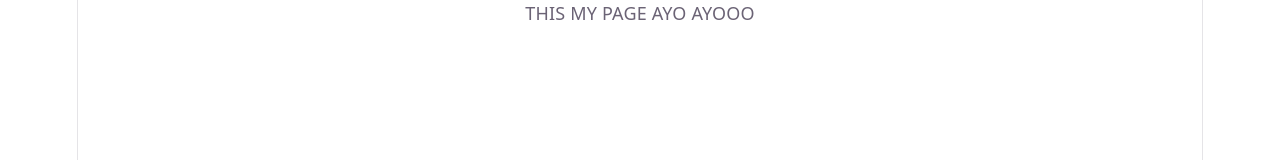
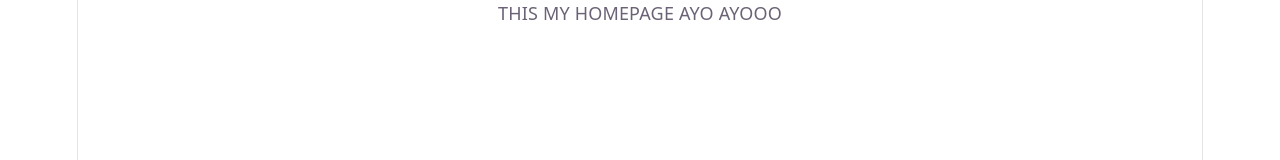
Before and after one commit to FlagonDragon/shopping-cart, a React (Vite) app: page / in a window 1280 px wide. Shown: the top 160 px of the page. Built offline with nearby package versions, Linux system fonts and the light colour scheme.

Commit message:
add shop and cart paths

```diff
--- /dev/null
+++ b/src/components/Cart.jsx
@@ -0,0 +1,7 @@
+function Cart() {
+    return(
+        <div>WE BE IN THE CART</div>
+    )
+}
+
+export default Cart;
--- a/src/Page.jsx
+++ b/src/components/Home.jsx
@@ -1,6 +1,6 @@
 function Page() {
     return(
-        <div>THIS MY PAGE AYO AYOOO</div>
+        <div>THIS MY HOMEPAGE AYO AYOOO</div>
     )
 }
 
--- /dev/null
+++ b/src/components/Shop.jsx
@@ -0,0 +1,7 @@
+function Shop() {
+    return(
+        <div>SHOP SHOP SHOPPINNNN</div>
+    )
+}
+
+export default Shop;
```
Also changed, not shown: src/routes.jsx (+13 -7 lines), src/components/ErrorPage.jsx (renamed from src/ErrorPage.jsx).
